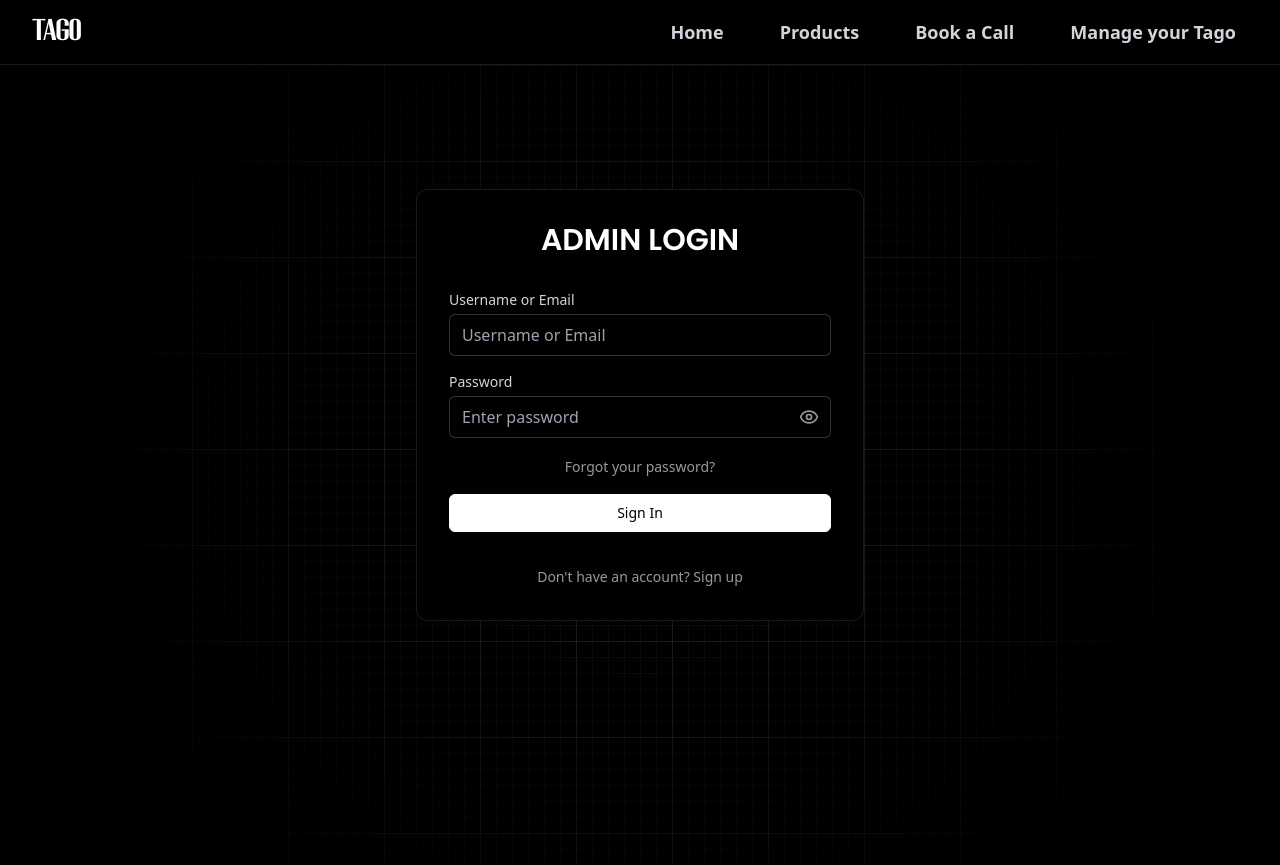
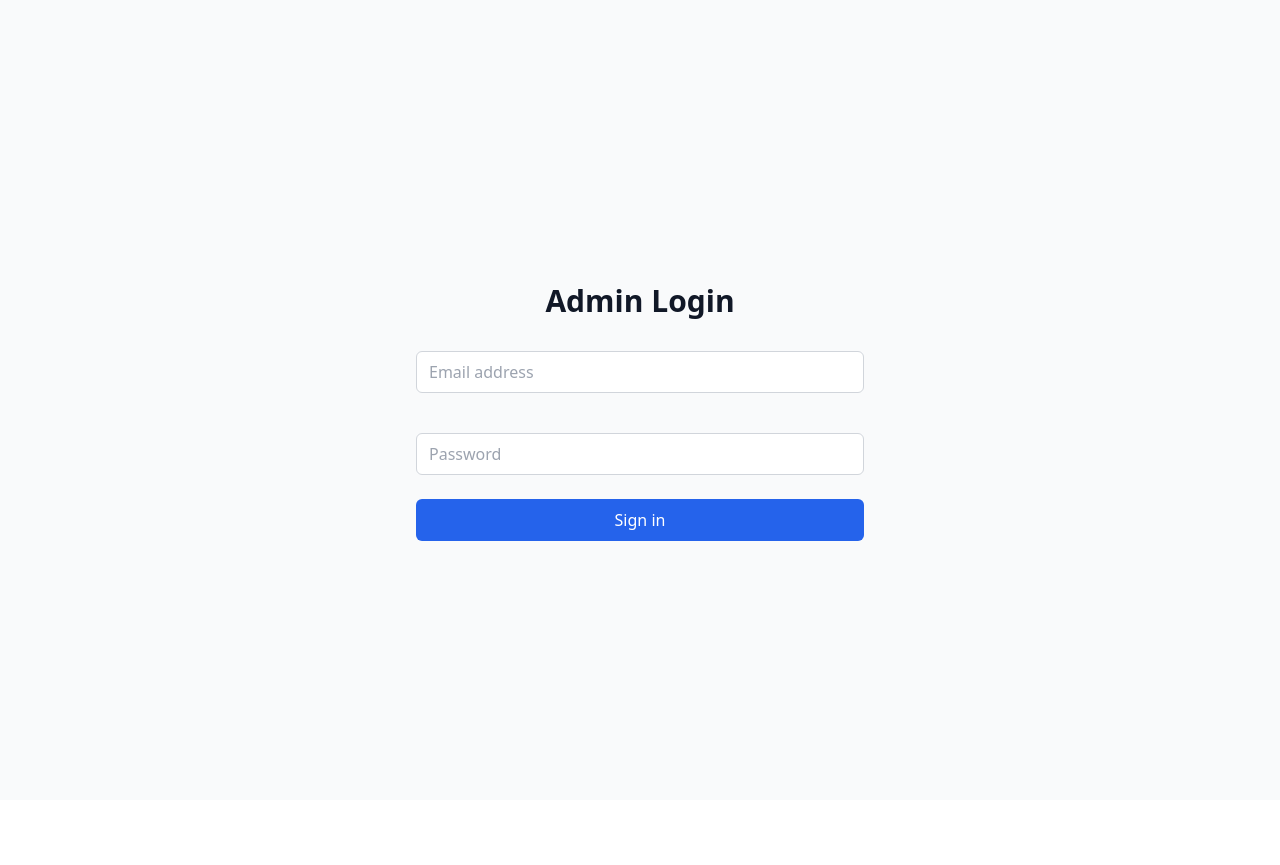
Before and after one commit to night-surge/tago, a Next.js app: page /admin/login in a window 1280 px wide. After the commit the page ends 800 px from the top, so only its background shows below. Built offline with nearby package versions, Linux system fonts and the light colour scheme.

Commit message:
Revert "Merge branch 'admin-panel' of https://github.com/night-surge/tago into admin-panel"
This reverts commit bd2c10c32d58c8c1dd41a2b24a8278e5bab20ae3, reversing
changes made to 98972e854485601b5f9d31406c8d77a858c093b7.

Signed-off-by: g4ze <bhaiyajionline17@gmail.com>

```diff
--- a/src/app/admin/dashboard/page.tsx
+++ b/src/app/admin/dashboard/page.tsx
@@ -2,35 +2,28 @@
 import { useEffect, useState } from 'react';
 import axios from 'axios';
 import { User } from '@/types/user';
-import { redirect } from 'next/navigation';
 
 export default function AdminPanel() {
   const [users, setUsers] = useState<User[]>([]);
   const [selectedUser, setSelectedUser] = useState<User | null>(null);
   const [searchTerm, setSearchTerm] = useState<string>('');
   const [sortConfig, setSortConfig] = useState<{ key: keyof User; direction: 'ascending' | 'descending' } | null>(null);
+
   // Fetch users from the API
   useEffect(() => {
     fetchUsers();
   }, []);
 
   const fetchUsers = async () => {
-
     try {
       const response = await axios.get<{ users: User[] }>('/api/users', {
         headers: {
-          'Authorization': `Bearer ${localStorage.getItem('admin-token')}`
+          'Authorization': `Bearer ${localStorage.getItem('token')}`
         }
       });
-      if (response.status === 401) {
-
-        redirect('/admin/login');
-
-      }
       setUsers(response.data.users);
     } catch (error) {
       console.error('Error fetching users:', error);
-      redirect('/login');
     }
   };
 
--- a/src/app/admin/login/page.tsx
+++ b/src/app/admin/login/page.tsx
@@ -1,11 +1,79 @@
-import Login from "@/components/AdminLogin";
-import Navbar from "@/components/Navbar";
+'use client';
 
-export default function Home(){
-    return (
-        <>
-        <Navbar />
-        <Login />
-        </>
-    )
+import { useState } from 'react';
+import { useRouter } from 'next/navigation';
+
+export default function AdminLogin() {
+  const [email, setEmail] = useState('');
+  const [password, setPassword] = useState('');
+  const [error, setError] = useState('');
+  const router = useRouter();
+
+  const handleSubmit = async (e: React.FormEvent) => {
+    e.preventDefault();
+    try {
+      const res = await fetch('/api/admin/auth', {
+        method: 'POST',
+        headers: { 'Content-Type': 'application/json' },
+        body: JSON.stringify({ email, password }),
+      });
+
+      const data = await res.json();
+
+      if (res.ok) {
+        router.push('/admin/dashboard');
+      } else {
+        setError(data.error || 'Login failed');
+      }
+    } catch (err) {
+      setError(`An error occurred during login: ${(err as Error).message}`);
+    }
+  };
+
+  return (
+    <div className="min-h-screen flex items-center justify-center bg-gray-50 py-12 px-4">
+      <div className="max-w-md w-full space-y-8">
+        <div>
+          <h2 className="mt-6 text-center text-3xl font-bold text-gray-900">
+            Admin Login
+          </h2>
+        </div>
+        {error && (
+          <div className="bg-red-100 border border-red-400 text-red-700 px-4 py-3 rounded">
+            {error}
+          </div>
+        )}
+        <form className="mt-8 space-y-6" onSubmit={handleSubmit}>
+          <div>
+            <input
+              type="email"
+              required
+              value={email}
+              onChange={(e) => setEmail(e.target.value)}
+              className="w-full px-3 py-2 border border-gray-300 rounded-md mb-4"
+              placeholder="Email address"
+            />
+          </div>
+          <div>
+            <input
+              type="password"
+              required
+              value={password}
+              onChange={(e) => setPassword(e.target.value)}
+              className="w-full px-3 py-2 border border-gray-300 rounded-md"
+              placeholder="Password"
+            />
+          </div>
+          <div>
+            <button
+              type="submit"
+              className="w-full flex justify-center py-2 px-4 border border-transparent rounded-md text-white bg-blue-600 hover:bg-blue-700"
+            >
+              Sign in
+            </button>
+          </div>
+        </form>
+      </div>
+    </div>
+  );
 }
--- a/src/app/api/auth/login/route.ts
+++ b/src/app/api/auth/login/route.ts
@@ -64,13 +64,9 @@ export async function POST(req: Request) {
         { status: 401 }
       );
     }
-    let token=null
-    if (user.userName ==='admin'){
-      console.log('admin user logging in, returning token')
-      token=jwt.sign("admin",jwtSecret)
-    } else{
+
     // Create JWT token
-    token = jwt.sign(
+    const token = jwt.sign(
       {
         userId: user.uid,
         userName: user.userName,
@@ -79,7 +75,7 @@ export async function POST(req: Request) {
       },
       jwtSecret
     );
-  }
+
     // Create a safe user object without password
     const safeUser = {
       ...user,
@@ -95,6 +91,9 @@ export async function POST(req: Request) {
       },
       {
         status: 200,
+        headers: {
+          'Set-Cookie': `token=${token}; Path=/; HttpOnly; Max-Age=${7 * 24 * 60 * 60}; SameSite=Lax` // Changed SameSite to Lax
+        }
       }
     );
 
--- a/src/app/api/users/route.ts
+++ b/src/app/api/users/route.tsx
@@ -1,47 +1,11 @@
 // app/api/users/route.ts
 import { NextRequest, NextResponse } from 'next/server';
 import { prisma } from '@/lib/prisma';
-import { verify, JsonWebTokenError, TokenExpiredError } from 'jsonwebtoken'
 
-export async function GET(request: NextRequest) {
-    const authHeader = request.headers.get('Authorization')
-    console.log('Auth header:', authHeader)
-
-    if (!authHeader || !authHeader.startsWith('Bearer ')) {
-      return NextResponse.json({ error: 'Not authenticated' }, { status: 401 })
-    }
-
-    try {
-      const token = authHeader.split(' ')[1] // Extract token
-      const secret = process.env.JWT_SECRET
-
-      if (!secret) {
-        console.error('JWT_SECRET is not defined in environment variables')
-        return NextResponse.json({ error: 'Server error' }, { status: 500 })
-      }
-
-      const decoded = verify(token, secret)
-      console.log('Decoded token:', decoded)
-
-      if (decoded !== 'admin') {
-        return NextResponse.json({ error: 'Not authorized - Admin access required' }, { status: 403 })
-
-      }
-    } catch (error) {
-      console.error('Error verifying token:', error)
-
-      if (error instanceof TokenExpiredError) {
-        return NextResponse.json({ error: 'Token expired' }, { status: 401 })
-      } else if (error instanceof JsonWebTokenError) {
-        return NextResponse.json({ error: 'Invalid token' }, { status: 401 })
-      }
-
-      return NextResponse.json({ error: 'Authentication error' }, { status: 401 })
-    }
-
-
-
+export async function GET() {
   try {
+    // Middleware has already handled authentication
+    // We can now safely fetch all users
 
     const users = await prisma.user.findMany({
       select: {
--- a/src/components/AdminLogin.tsx
+++ /dev/null
@@ -1,165 +0,0 @@
-"use client"
-import React, { useState, useEffect } from 'react';
-import { redirect, useRouter } from 'next/navigation';
-import Link from 'next/link';
-import BackgroundGrid from './BackgroundGrid';
-import PasswordInput from './PasswordInput';
-
-const LoadingSpinner = () => {
-  return (
-    <div className="flex justify-center items-center">
-      <div className="animate-spin rounded-full h-6 w-6 border-2 border-white border-t-transparent"
-           role="status"
-           aria-label="loading">
-        <span className="sr-only">Loading...</span>
-      </div>
-    </div>
-  );
-};
-
-const Login = () => {
-  const [error, setError] = useState('');
-  const [isInitialLoading, setIsInitialLoading] = useState(true);
-  const [isSubmitting, setIsSubmitting] = useState(false);
-  const router = useRouter();
-
-  useEffect(() => {
-    const checkAuthStatus = async () => {
-      try {
-        const token = localStorage.getItem('admin-token');
-        const user = localStorage.getItem('admin-user');
-
-        if (token && user) {
-          redirect(`/admin/dashboard`);
-
-        }
-      } catch (err) {
-        console.error('Auth check failed:', err);
-        localStorage.removeItem('admin-token');
-        localStorage.removeItem('admin-user');
-      } finally {
-        setIsInitialLoading(false);
-      }
-    };
-
-    checkAuthStatus();
-  }, [router]);
-
-  const handleSubmit = async (e: React.FormEvent<HTMLFormElement>) => {
-    e.preventDefault();
-    setError('');
-    setIsSubmitting(true);
-
-    try {
-      const formData = new FormData(e.currentTarget);
-      const data = Object.fromEntries(formData);
-
-      const response = await fetch('/api/auth/login', {
-        method: 'POST',
-        headers: { 'Content-Type': 'application/json' },
-        body: JSON.stringify(data),
-      });
-
-      const result = await response.json();
-
-      if (!response.ok) {
-        throw new Error(result.message || 'Invalid credentials');
-      }
-
-      localStorage.setItem('admin-token', result.token);
-
-
-      router.replace(`/admin/dashboard`);
-
-    } catch (err) {
-      setError(err instanceof Error ? err.message : 'Something went wrong');
-    } finally {
-      setIsSubmitting(false);
-    }
-  };
-
-  return (
-    <BackgroundGrid>
-      <div className="relative flex h-[85vh] items-center justify-center p-4">
-        <div className={`w-full max-w-md space-y-8 bg-black p-8 rounded-xl border border-white/10
-          ${isInitialLoading ? 'opacity-50 pointer-events-none' : ''}`}>
-          <div>
-            <h2 className="text-3xl font-semibold text-center text-white mb-8 font-poppins">
-              ADMIN LOGIN
-            </h2>
-          </div>
-
-          {error && (
-            <div className="bg-red-500/10 border border-red-500/50 text-red-500 px-4 py-2 rounded">
-              {error}
-            </div>
-          )}
-
-          <form className="space-y-4" onSubmit={handleSubmit}>
-            <div>
-              <label htmlFor="identifier" className="block text-sm font-medium text-gray-300">
-                Username or Email
-              </label>
-              <input
-                id="identifier"
-                name="identifier"
-                type="text"
-                required
-                disabled={isInitialLoading || isSubmitting}
-                className="mt-1 block w-full rounded-md bg-black border border-white/20
-                         text-white px-3 py-2 focus:border-white focus:ring-1 focus:ring-white
-                         outline-none disabled:opacity-50"
-                placeholder="Username or Email"
-              />
-            </div>
-
-            <div>
-              <label htmlFor="password" className="block text-sm font-medium text-gray-300">
-                Password
-              </label>
-              <PasswordInput
-                id="password"
-                name="password"
-                required
-                disabled={isInitialLoading || isSubmitting}
-              />
-            </div>
-
-            <div className="text-center mt-4">
-              <Link
-                href="/forgot-password"
-                className={`text-white/60 hover:text-white text-sm transition-colors duration-200
-                  ${(isInitialLoading || isSubmitting) ? 'pointer-events-none opacity-50' : ''}`}
-              >
-                Forgot your password?
-              </Link>
-            </div>
-
-            <button
-              type="submit"
-              disabled={isInitialLoading || isSubmitting}
-              className="w-full flex justify-center py-2 px-4 border border-white rounded-md
-                       shadow-sm text-sm font-medium text-black bg-white hover:bg-gray-100
-                       focus:outline-none focus:ring-2 focus:ring-offset-2 focus:ring-white
-                       transition-colors duration-200 disabled:opacity-50 disabled:cursor-not-allowed"
-            >
-              {isInitialLoading ? <LoadingSpinner /> : isSubmitting ? <LoadingSpinner /> : 'Sign In'}
-            </button>
-          </form>
-
-          <div className="text-center">
-            <Link
-              href="/signup"
-              className={`text-white/60 hover:text-white text-sm transition-colors duration-200
-                ${(isInitialLoading || isSubmitting) ? 'pointer-events-none opacity-50' : ''}`}
-            >
-              Don&apos;t have an account? Sign up
-            </Link>
-          </div>
-        </div>
-      </div>
-    </BackgroundGrid>
-  );
-};
-
-export default Login;
```
Also changed, not shown: src/middleware.ts (+38 -39 lines), 1 other file (tests, documents, lock files or other folders).
